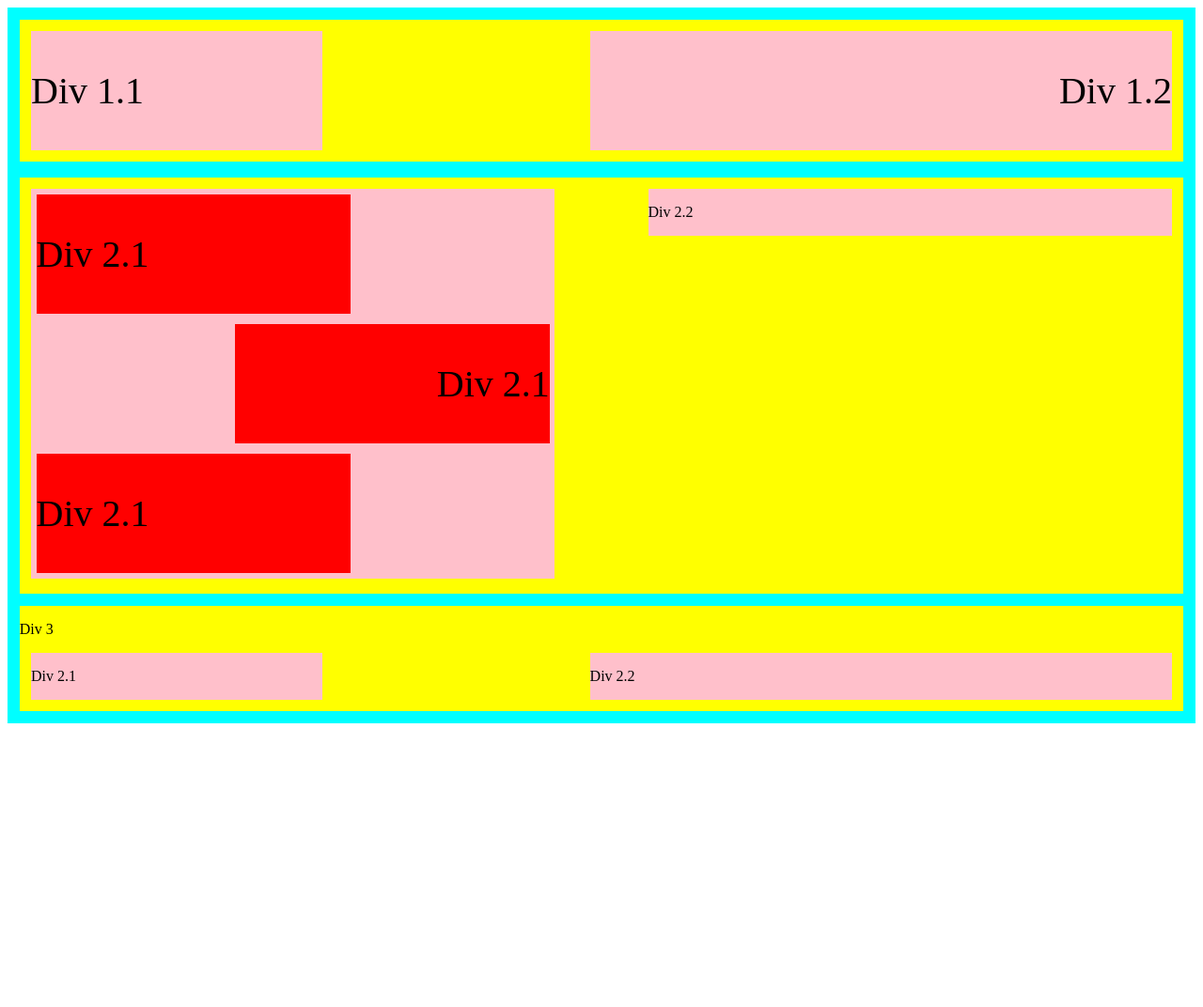
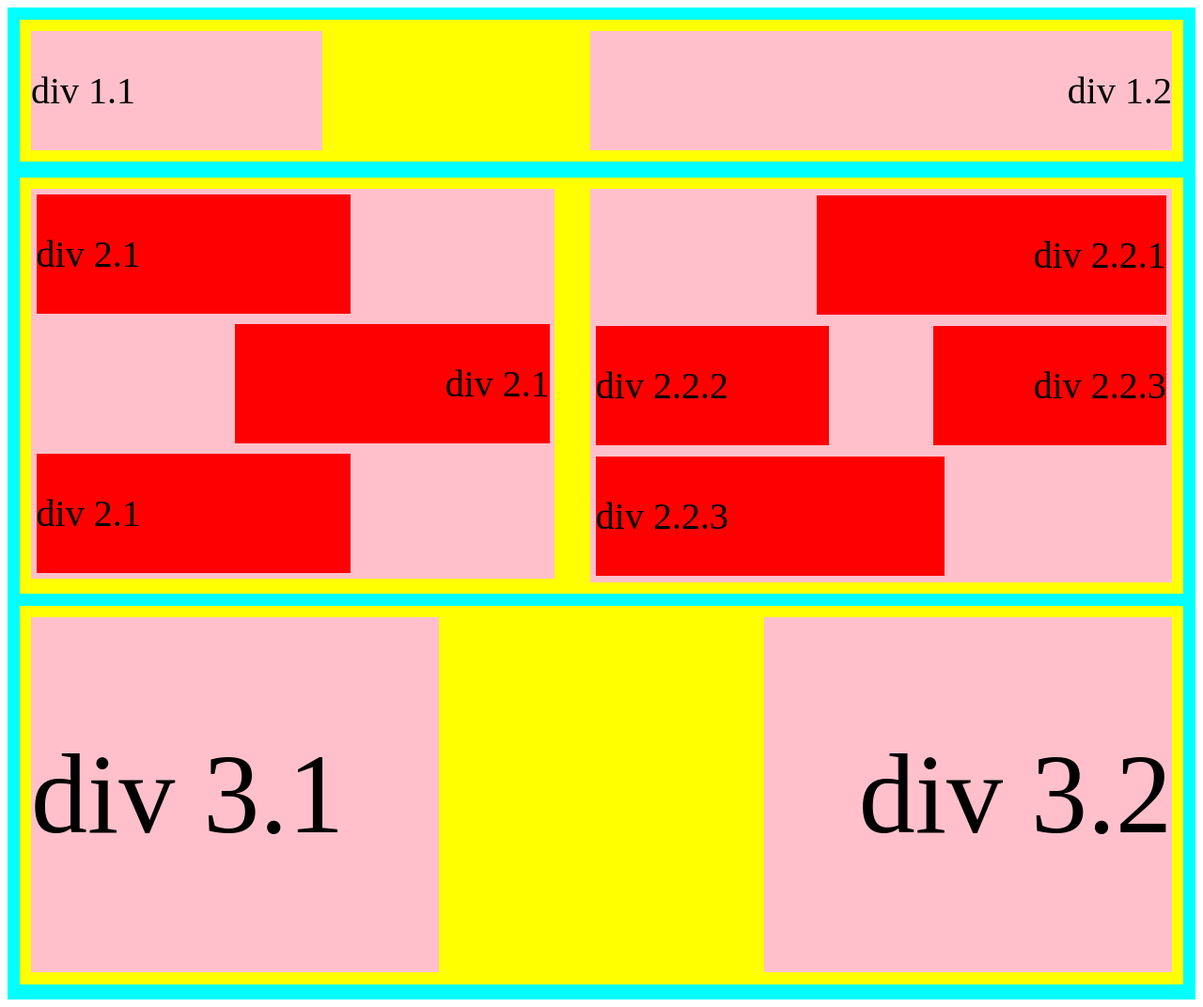
Before and after one commit to TomUrin/7-homework, a website: page index.html in a window 1280 px wide. Shown: the whole page at 94% size. Before the commit the page ends 800 px from the top, so only its background shows below. Drawn offline with Linux system fonts and the light colour scheme.

Commit message:
div changes

```diff
--- a/index.html
+++ b/index.html
@@ -6,33 +6,44 @@
     <meta name="viewport" content="width=device-width, initial-scale=1.0">
     <title>Homework</title>
 </head>
+
 <body>
+
     <main style="width: 100%; background-color: aqua; display: inline-block">
         <div style="width:98%; background-color: yellow; margin-left: 1%;margin-top: 1%; margin-bottom: 1%; display: inline-block;">
             <div style="width: 25%; background-color: pink; margin-left: 1%; margin-top: 1%; margin-bottom: 1%; float: left; ">
-                <p style="font-size: 40px;">Div 1.1</p></div>
+                <p style="font-size: 40px;">div 1.1</p>
+            </div>
                 <div style="width: 50%; background-color: pink; float: right;margin-top: 1%; margin-right: 1%; margin-bottom: 1%; ">
-                    <p style="font-size: 40px; float: right;">Div 1.2</p></div>
+                    <p style="font-size: 40px; float: right;">div 1.2</p>
+                </div>
         </div>
 
         <div style="width:98%; height: 31%; background-color: yellow; margin-left: 1%; margin-bottom: 1%; display: inline-block; ">
             <div style="width: 45%; background-color: pink; margin-left: 1%; margin-top: 1%; margin-bottom: 1%; display: inline-block; ">
-                <div style="width: 60%; background-color: red; margin-left: 1%; margin-top: 1%; margin-bottom: 1%; float: left; "><p style="font-size: 40px">Div 2.1</p></div>
-                    <div style="width: 60%; background-color: red; margin-right: 1%; margin-top: 1%; margin-bottom: 1%; float: right; "><p style="font-size: 40px; float: right;">Div 2.1</p></div>
-                        <div style="width: 60%; background-color: red; margin-left: 1%; margin-top: 1%; margin-bottom: 1%; float: left; "><p style="font-size: 40px;">Div 2.1</p></div>
+                <div style="width: 60%; background-color: red; margin-left: 1%; margin-top: 1%; margin-bottom: 1%; float: left; "><p style="font-size: 40px">div 2.1</p>
+                </div>
+                    <div style="width: 60%; background-color: red; margin-right: 1%; margin-top: 1%; margin-bottom: 1%; float: right; "><p style="font-size: 40px; float: right;">div 2.1</p>
+                    </div>
+                        <div style="width: 60%; background-color: red; margin-left: 1%; margin-top: 1%; margin-bottom: 1%; float: left; "><p style="font-size: 40px;">div 2.1</p>
+                        </div>
 
             </div>
-                <div style="width: 45%; background-color: pink; margin-right: 1%; margin-top: 1%; margin-bottom: 1%; float: right; ">
-                    <p>Div 2.2</p></div>
+
+                <div style="width: 50%; background-color: pink; margin-right: 1%; margin-top: 1%; margin-bottom: 1%; float: right; ">
+                    <div style="width: 60%; background-color: red; margin-right: 1%; margin-top: 1%; margin-bottom: 1%; float: right; "><p style="font-size: 40px; float: right;">div 2.2.1</p></div>
+                <div style="width: 40%; background-color: red; margin-left: 1%; margin-top: 1%; margin-bottom: 1%; float: left; "><p style="font-size: 40px; float: left;">div 2.2.2</p></div>
+                    <div style="width: 40%; background-color: red; margin-right: 1%; margin-top: 1%; margin-bottom: 1%; float: right; "><p style="font-size: 40px; float: right;">div 2.2.3</p></div>
+                    <div style="width: 60%; background-color: red; margin-left: 1%; margin-top: 1%; margin-bottom: 1%; float: left; "><p style="font-size: 40px; float: left;">div 2.2.3</p></div>
+                    </div>
         </div>
 
 
         <div style="width:98%; height: 31%; background-color: yellow; margin-left: 1%; margin-bottom: 1%; display: inline-block; ">
-            <p>Div 3</p>
-            <div style="width: 25%; background-color: pink; margin-left: 1%; margin-bottom: 1%; float: left; ">
-                <p>Div 2.1</p></div>
-                <div style="width: 50%; background-color: pink; margin-right: 1%; margin-bottom: 1%; float: right; ">
-                    <p>Div 2.2</p></div>
+            <div style="width: 35%; background-color: pink; margin-left: 1%; margin-top: 1%; margin-bottom: 1%; float: left; ">
+                <p style="font-size: 120px;">div 3.1</p></div>
+                <div style="width: 35%; background-color: pink; margin-right: 1%;margin-top: 1%; margin-bottom: 1%; float: right; ">
+                    <p style="font-size: 120px; float: right;">div 3.2</p></div>
         </div>
 
 
@@ -40,4 +51,5 @@
     </main>
 
 </body>
+
 </html>
```
